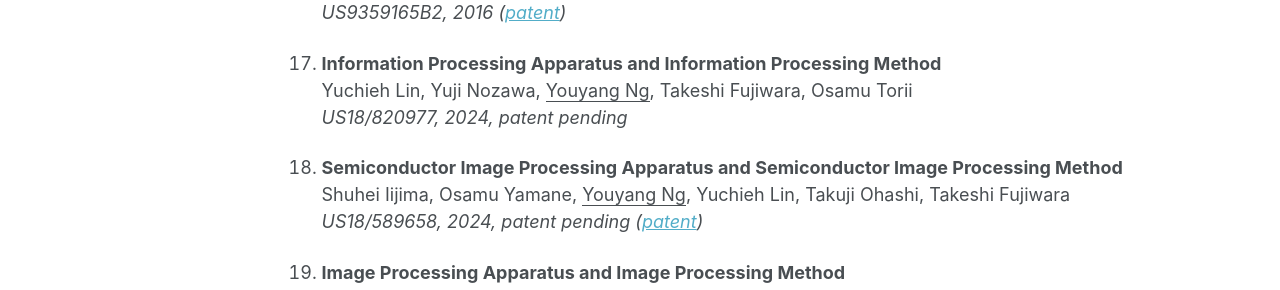
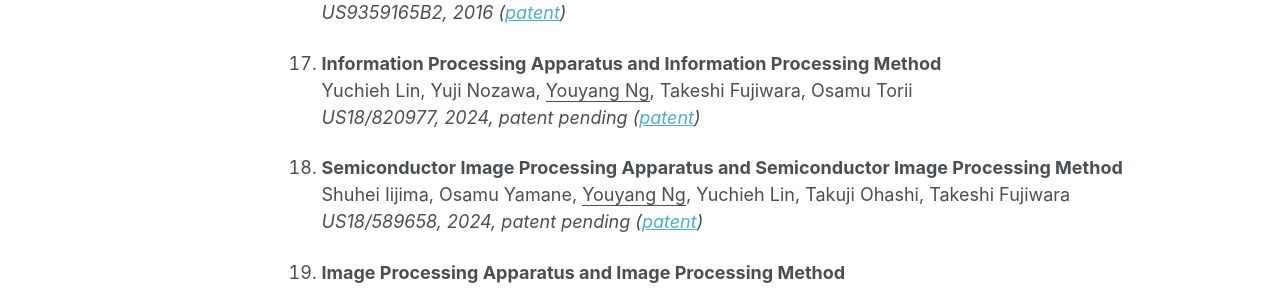
Before and after one commit to yy29/yy29.github.io, a Jekyll site: the page built from _pages/publications.md, in a window 1280 px wide and 900 px high, scrolled down 1815 px. Shown: the part 153-443 px from the top of the window. Built offline with Jekyll 4.4.1, drawn with Linux system fonts in a browser that asks for light colours.

Commit message:
Update publications.md

```diff
--- a/_pages/publications.md
+++ b/_pages/publications.md
@@ -77,7 +77,7 @@ Yosuke Bando, Yujen Lai, <ins>Youyang Ng</ins>, Kenichi Maeda, Takeshi Sakoda, T
 
 1. **Information Processing Apparatus and Information Processing Method**
 Yuchieh Lin, Yuji Nozawa, <ins>Youyang Ng</ins>, Takeshi Fujiwara, Osamu Torii
-*US18/820977, 2024, patent pending*
+*US18/820977, 2024, patent pending ([patent](https://patents.google.com/patent/US20250077572A1/en))*
 
 1. **Semiconductor Image Processing Apparatus and Semiconductor Image Processing Method**
 Shuhei Iijima, Osamu Yamane, <ins>Youyang Ng</ins>, Yuchieh Lin, Takuji Ohashi, Takeshi Fujiwara
```
